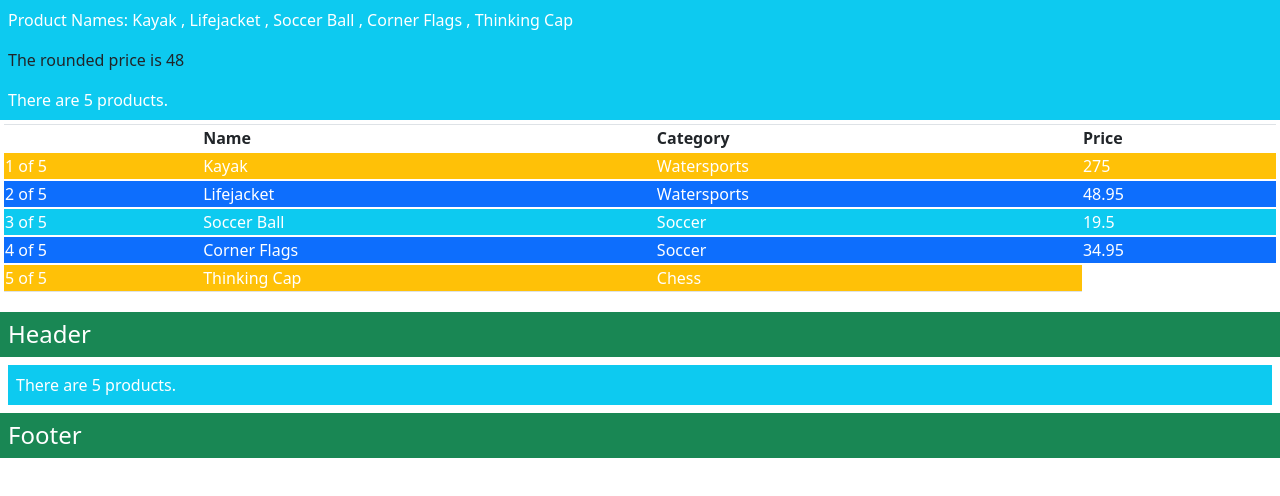
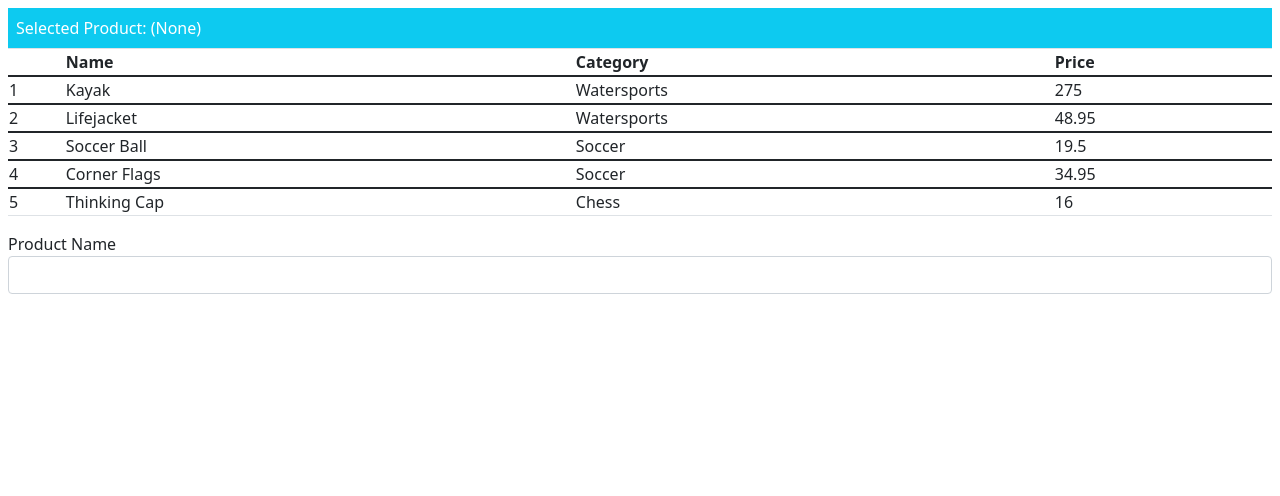
Before and after one commit to rafaelhfreitas/angular_underhood, an Angular app: page / in a window 1280 px wide. Shown: the top 496 px of the page. Built offline with nearby package versions, Linux system fonts and the light colour scheme.

Commit message:
Event data

```diff
--- a/src/app/app.module.ts
+++ b/src/app/app.module.ts
@@ -4,6 +4,7 @@
 import { BrowserAnimationsModule } from '@angular/platform-browser/animations';
 
 import { ProductComponent } from './component';
+import { FormsModule } from '@angular/forms';
 
 
 @NgModule({
@@ -12,7 +13,8 @@
   ],
   imports: [
     BrowserModule,
-    BrowserAnimationsModule
+    BrowserAnimationsModule,
+    FormsModule
   ],
   providers: [],
   bootstrap: [ProductComponent]
--- a/src/app/component.ts
+++ b/src/app/component.ts
@@ -1,4 +1,4 @@
-import { ApplicationRef, Component } from "@angular/core";
+import { Component } from "@angular/core";
 import { Model } from "./repository.model";
 import { Product } from "./product.model";
 
@@ -8,51 +8,23 @@
     templateUrl: "template.html"
 })
 export class ProductComponent {
+
     model: Model = new Model();
-    targetName: string = "Kayak";
-    counter: number = 1;
 
-    constructor(ref: ApplicationRef){
-        (<any>window).appRef = ref;
-        (<any>window).model = this.model;
+
+    getProduct(key: number) : Product | undefined {
+        return this.model.getProduct(key);
     }
 
-    getProductByPosition(position: number): Product {
-        return this.model.getProducts()[position];
+    getProducts(): Product[] {
+        return this.model.getProducts();
     }
 
-    // getClassesByPosition(position:number) : string {
-    //     let product = this.getProductByPosition(position);
-    //     return "p-2 " + ((product?.price ?? 0 ) < 50 ? "bg-info" : "bg-warning");
-    // }
+    selectedProduct: string | undefined;
 
-    getProduct(key: number): Product | undefined {
-        return this.model.getProduct(key)
+    getSelected(product: Product): boolean {
+        return product.name == this.selectedProduct;
     }
 
 
-    get nextProduct(): Product | undefined {
-        return this.model.getProducts().shift();
-    }
-
-    getProductPrice(index: number): number {
-        return Math.floor(this.getProduct(index)?.price ?? 0);
-    }
-
-    getProducts(): Product[] {
-        console.log('getProducts invoked');
-        return this.model.getProducts();
-    }
-
-    getProductCount(): number {
-        return this.model.getProducts().length;
-    }
-
-
-    getKey(index: number, product: Product) {
-        return product.id
-    }
-
-
-
 }
--- a/src/app/template.html
+++ b/src/app/template.html
@@ -1,145 +1,19 @@
-<div class="bg-info p-2 text-white">
-    Product Names:
-    <ng-container *ngFor="let item of getProducts(); let last=last">
-        {{ item.name}} <ng-container *ngIf="!last">,</ng-container>
-    </ng-container>
+<div class="p-2">
+    <div class="bg-info text-white p-2">
+        Selected Product: {{ selectedProduct ?? '(None)'}}
+    </div>
+    <table class="table table-sm table-bordered">
+        <tr><th></th><th>Name</th><th>Category</th><th>Price</th></tr>
+        <tr *ngFor="let item of getProducts(); let i = index" [class.bg-info]="getSelected(item)">
+            <td (mouseover)="selectedProduct=item.name">{{ i + 1}}</td>
+            <td>{{ item.name }}</td>
+            <td>{{ item.category }}</td>
+            <td>{{ item.price }}</td>
+        </tr>
+    </table>
 
+    <div class="form-group">
+        <label>Product Name</label>
+        <input class="form-control" (input)="selectedProduct=$any($event).target.value" />
+    </div>
 </div>
-
-
-<div class="bg-info p-2">
-    The rounded price is {{getProductPrice(2)}}
-</div>
-
-<!-- <div class="bg-info p-2">
-    Counter: {{ counter = counter + 1}}
-</div> -->
-
-
-<!-- main.ts:11 ERROR Error: NG0100: ExpressionChangedAfterItHasBeenCheckedError: Expression has changed after it was checked. Previous value: 'Lifejacket'. Current value: 'Corner Flags'.. Find more at https://angular.io/errors/NG0100
-<div class="bg-info p-2 text-white">
-    Next Product is {{ nextProduct?.name}}
-</div>
- -->
-
-
-
-<!-- src/app/template.html:19:28 - error TS2339: Property 'Math' does not exist on type 'ProductComponent'.
-<div class='bg-info p-2'>
-    The rounded price is {{Math.floor(getProduct(1)?.price)}}
-</div> -->
-
-
-<div class="text-white">
-    <div class="bg-info p-2">
-        There are {{ getProductCount()}} products.
-    </div>
-
-    <!-- <div class="p-1">
-        <table class="table table-sm table-bordered text-dark">
-            <tr><th>Name</th><th>Category</th><th>Price</th></tr>
-            <tr *ngFor="let item of getProducts()">
-                <td>{{item.name}}</td>
-                <td>{{item.category}}</td>
-                <td>{{item.price}}</td>
-            </tr>
-        </table>
-    </div>
-
-
-    <div class="p-1">
-        <table class="table table-sm table-bordered text-dark">
-            <tr><th></th><th>Name</th><th>Category</th><th>Price</th></tr>
-            <tr *ngFor="let item of getProducts(); let i = index; let c = count">
-                <td>{{ i + 1 }} of {{ c }}</td>
-                <td>{{item.name}}</td>
-                <td>{{item.category}}</td>
-                <td>{{item.price}}</td>
-            </tr>
-        </table>
-    </div>
-
-    <div class="p-1">
-        <table class="table table-sm table-bordered text-dark">
-            <tr><th></th><th>Name</th><th>Category</th><th>Price</th></tr>
-            <tr *ngFor="let item of getProducts(); let i = index; let c = count; let odd = odd" class="text-white" [class.bg-primary]="odd" [class.bg-info]="!odd">
-                <td>{{ i + 1 }} of {{ c }}</td>
-                <td>{{item.name}}</td>
-                <td>{{item.category}}</td>
-                <td>{{item.price}}</td>
-            </tr>
-        </table>
-    </div>
-
-    <div class="p-1">
-        <table class="table table-sm table-bordered text-dark">
-            <tr><th></th><th>Name</th><th>Category</th><th>Price</th></tr>
-            <ng-template ngFor let-item [ngForOf]="getProducts()" let-i="index" let-c="count" let-odd="odd">
-                <tr class="text-white" [class.bg-primary]="odd" [class.bg-info]="!odd">
-                    <td>{{ i + 1 }} of {{ c }}</td>
-                    <td>{{item.name}}</td>
-                    <td>{{item.category}}</td>
-                    <td>{{item.price}}</td>
-                </tr>
-            </ng-template>
-        </table>
-    </div>
-
-    <div class="p-1">
-        <table class="table table-sm table-bordered text-dark">
-            <tr><th></th><th>Name</th><th>Category</th><th>Price</th></tr>
-            <tr *ngFor="let item of getProducts(); let i = index; let c = count; let odd = odd; let first = first; let last= last"
-                class="text-white" [class.bg-primary]="odd" [class.bg-info]="!odd" [class.bg-warning]="first || last">
-                <td>{{ i + 1 }} of {{ c }}</td>
-                <td>{{item.name}}</td>
-                <td>{{item.category}}</td>
-                <td *ngIf="!last">{{item.price}}</td>
-            </tr>
-        </table>
-    </div> -->
-
-    <div class="p-1">
-        <table class="table table-sm table-bordered text-dark">
-            <tr>
-                <th></th>
-                <th>Name</th>
-                <th>Category</th>
-                <th>Price</th>
-            </tr>
-            <tr *ngFor="let item of getProducts(); let i = index; let c = count; let odd = odd; let first = first; let last= last; trackBy:getKey"
-                class="text-white" [class.bg-primary]="odd" [class.bg-info]="!odd" [class.bg-warning]="first || last">
-                <td>{{ i + 1 }} of {{ c }}</td>
-                <td>{{item.name}}</td>
-                <td>{{item.category}}</td>
-                <td *ngIf="!last">{{item.price}}</td>
-            </tr>
-        </table>
-    </div>
-
-
-    <!-- <ng-template #titleTemplate>
-        <h4 class="p-2 bg-success text-white">Repeated Content</h4>
-    </ng-template>
-
-    <ng-template [ngTemplateOutlet]="titleTemplate"></ng-template>
-
-    <div class="bg-info p-2 m-2 text-white">
-        There are {{getProductCount()}} products.
-    </div>
-
-    <ng-template [ngTemplateOutlet]="titleTemplate"></ng-template> -->
-
-
-    <ng-template #titleTemplate let-text="title">
-        <h4 class="p-2 bg-success text-white">{{text}}</h4>
-    </ng-template>
-    <ng-template [ngTemplateOutlet]="titleTemplate" [ngTemplateOutletContext]="{title: 'Header'}">
-    </ng-template>
-    <div class="bg-info p-2 m-2 text-white">
-        There are {{getProductCount()}} products.
-    </div>
-    <ng-template [ngTemplateOutlet]="titleTemplate" [ngTemplateOutletContext]="{title: 'Footer'}">
-    </ng-template>
-
-
-</div>
```
